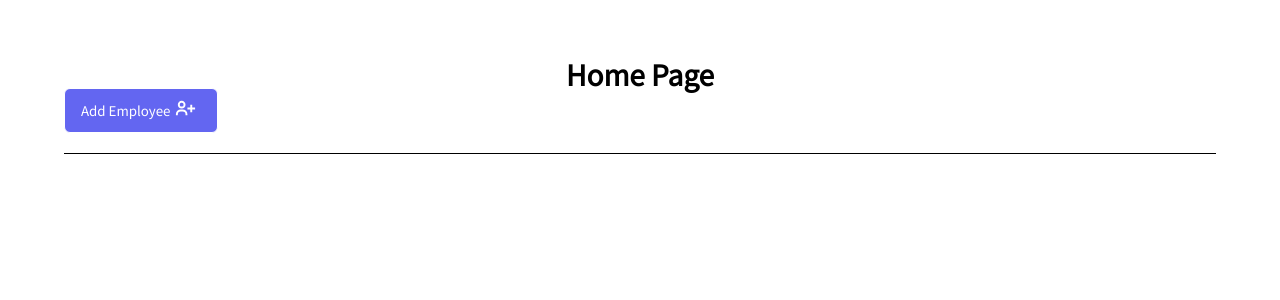
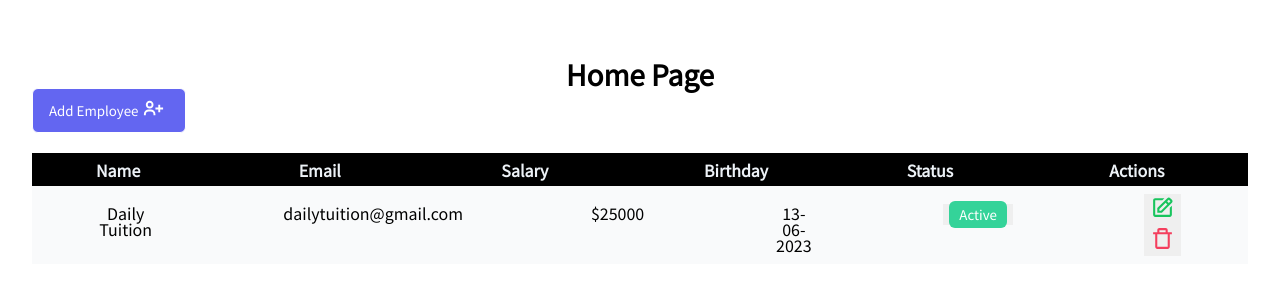
Before and after one commit to jeff0518/todolist, a Next.js app: page / in a window 1280 px wide. Shown: the top 300 px of the page. Built offline with nearby package versions, Linux system fonts and the light colour scheme.

Commit message:
feat: table

```diff
--- /dev/null
+++ b/components/Tables/Table.jsx
@@ -0,0 +1,73 @@
+import style from './Table.module.css'
+import {BiEdit, BiTrashAlt} from 'react-icons/bi'
+
+function Table() {
+  return (
+    <table className={style.table}>
+      <thead className={style.thead}>
+        <tr className={style.thead_tr}>
+          <th className={style.thead_th}>
+            <span className={style.thead_span}>Name</span>
+          </th>
+        </tr>
+        <tr className={style.thead_tr}>
+          <th className={style.thead_th}>
+            <span className={style.thead_span}>Email</span>
+          </th>
+        </tr>
+        <tr className={style.thead_tr}>
+          <th className={style.thead_th}>
+            <span className={style.thead_span}>Salary</span>
+          </th>
+        </tr>
+        <tr className={style.thead_tr}>
+          <th className={style.thead_th}>
+            <span className={style.thead_span}>Birthday</span>
+          </th>
+        </tr>
+        <tr className={style.thead_tr}>
+          <th className={style.thead_th}>
+            <span className={style.thead_span}>Status</span>
+          </th>
+        </tr>
+        <tr className={style.thead_tr}>
+          <th className={style.thead_th}>
+            <span className={style.thead_span}>Actions</span>
+          </th>
+        </tr>
+      </thead>
+      <tbody className={style.tbody}>
+        <tr className={style.table_tr}>
+          <td className={style.td_img}>
+            <img src="#" alt="" />
+            <span>Daily Tuition</span>
+          </td>
+          <td className={style.tbody_td}>
+            <span>dailytuition@gmail.com</span>
+          </td>
+          <td className={style.tbody_td}>
+            <span>$25000</span>
+          </td>
+          <td className={style.tbody_td}>
+            <span>13-06-2023</span>
+          </td>
+          <td className={style.tbody_td}>
+            <button className={style.td_but}>
+              <span className={style.td_but_span}>Active</span>
+            </button>
+          </td>
+          <td className={style.tbody_td}>
+            <button className={style.td_but}>
+              <BiEdit size={25} color={"rgb(24,197,94)"} />
+            </button>
+            <button className={style.td_but}>
+              <BiTrashAlt size={25} color={"rgb(244,63,94)"} />
+            </button>
+          </td>
+        </tr>
+      </tbody>
+    </table>
+  );
+}
+
+export default Table;
--- /dev/null
+++ b/components/Tables/Table.module.css
@@ -0,0 +1,56 @@
+.table {
+  width: 100%;
+}
+
+.thead {
+  display: flex;
+  width: 100%;
+  margin: 0 auto;
+}
+
+.thead_tr {
+  background-color: black;
+  width: 100%;
+}
+
+.thead_th, .tbody_td {
+  padding: 0.5rem 4rem;
+}
+
+.thead_span {
+  color: #edf2f7;
+}
+
+.tbody {
+  width: 100%;
+  display: flex;
+  margin: 0 auto;
+  background-color: #EDF2F7;
+}
+
+.table_tr {
+  width: 100%;
+  background-color: #F9FAFB;
+  text-align: center;
+}
+
+.td_img {
+  padding: 0.5rem 4rem;
+}
+
+.td_span {
+  text-align: center;
+  margin-left: 0.5rem;
+  font-weight: 600;
+}
+
+.td_but {
+  cursor: pointer;
+}
+
+.td_but_span {
+  background-color: #34d399;
+  color: white;
+  padding: 0.25rem 0.625rem;
+  border-radius: 0.375rem;
+}
--- a/pages/index.jsx
+++ b/pages/index.jsx
@@ -1,12 +1,13 @@
 import Head from 'next/head';
 import { BiUserPlus } from "react-icons/bi";
+import Table from '@/components/Tables/Table';
 import style from './index.module.css'
 
 function HomePage() {
   return (
     <section>
       <Head>
-        <title>Todo List CRUD</title>
+        <title>CRUD</title>
         <meta name="description" content="Generated by create next app"></meta>
         <link rel="icon" href="/favicon.ico"></link>
       </Head>
@@ -23,6 +24,11 @@ function HomePage() {
             </button>
           </div>
         </div>
+
+        <div className={style.table}>
+          <Table />
+        </div>
+
       </main>
     </section>
   );
--- a/pages/index.module.css
+++ b/pages/index.module.css
@@ -1,5 +1,6 @@
 .main {
-  margin: 0 5%;
+  width: 95vw;
+  margin: 0 auto;
   padding-top: 1.25rem;
 }
 
@@ -44,3 +45,7 @@
   padding: 0 0.25rem;
   text-align: center
 }
+
+.table {
+  margin: 0 auto;
+}
```
